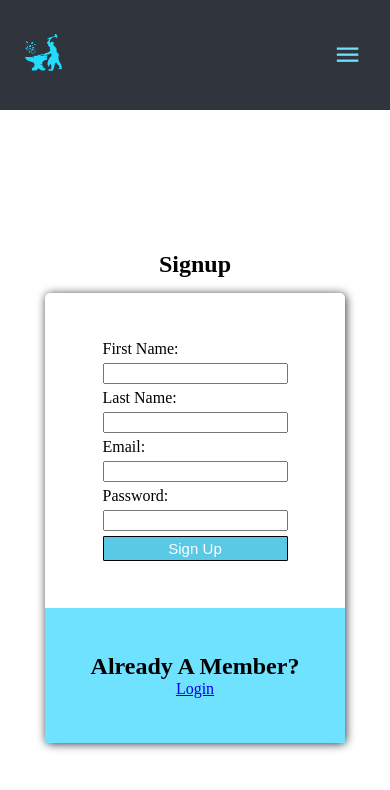
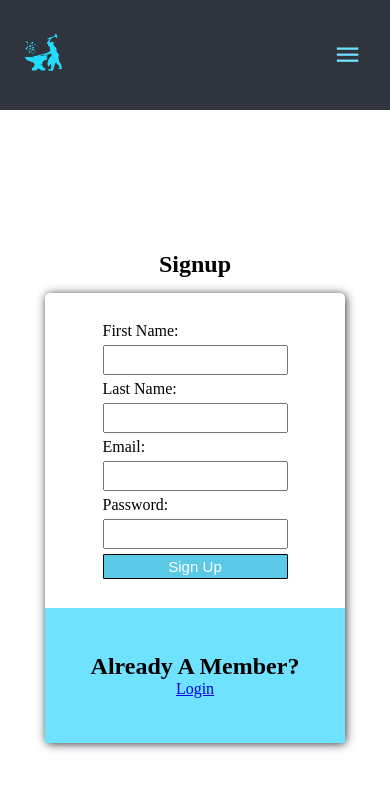
Before and after one commit to MJStone587/FinancialForge_MERN, a React (Create React App) app in the folder client/: page /signup in a window 390 px wide. Shown: the top 790 px of the page. Built offline with nearby package versions, Linux system fonts and the light colour scheme.

Commit message:
input field size increase for mobile

```diff
--- a/client/src/index.css
+++ b/client/src/index.css
@@ -564,6 +564,12 @@ td {
     row-gap: 10px;
     width: 60%;
   }
+  .login-card-form input {
+    height: 30px;
+  }
+  .signup-form input {
+    height: 30px;
+  }
   .income-card,
   .expense-card {
     width: 85%;
```
